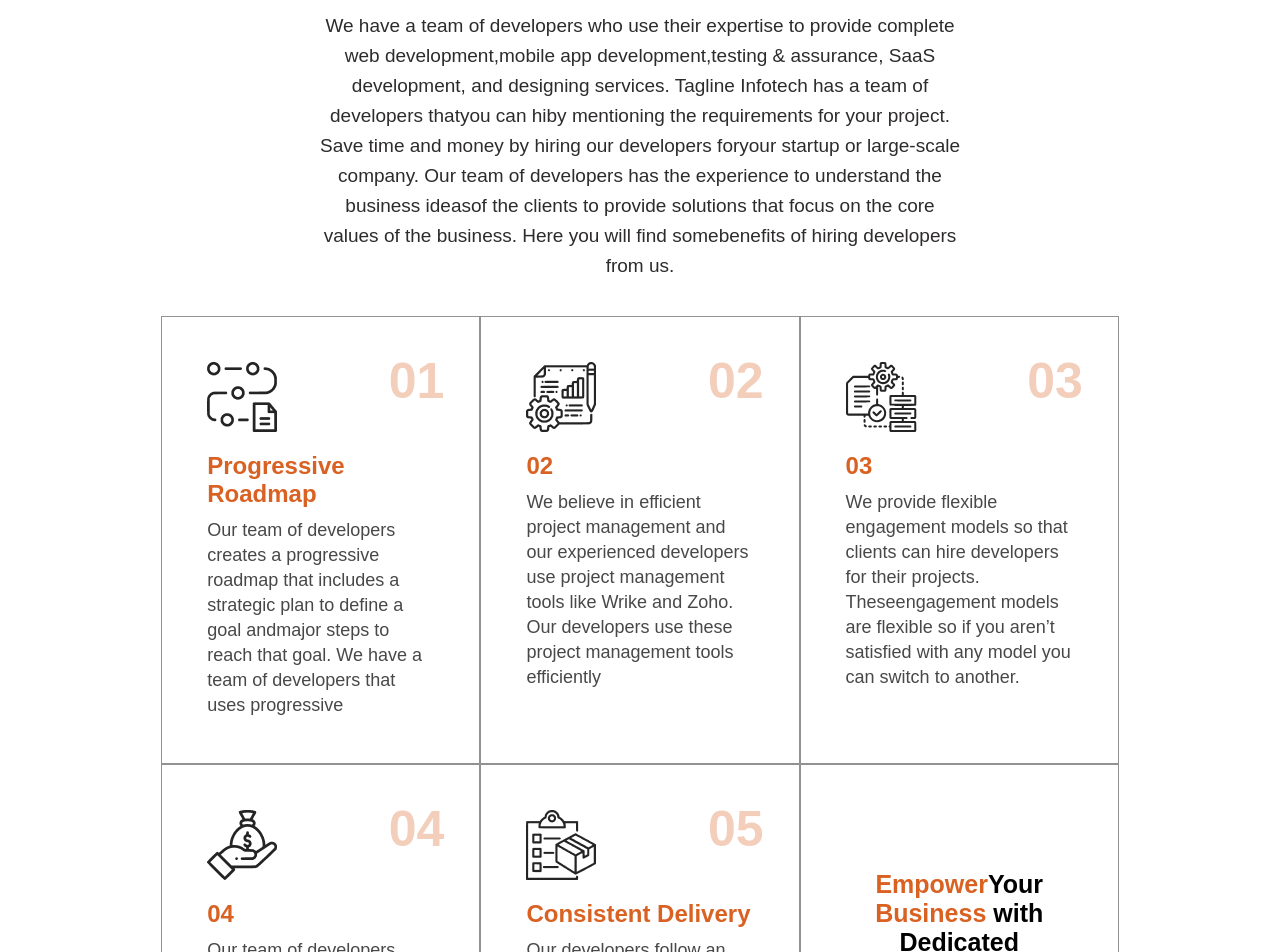
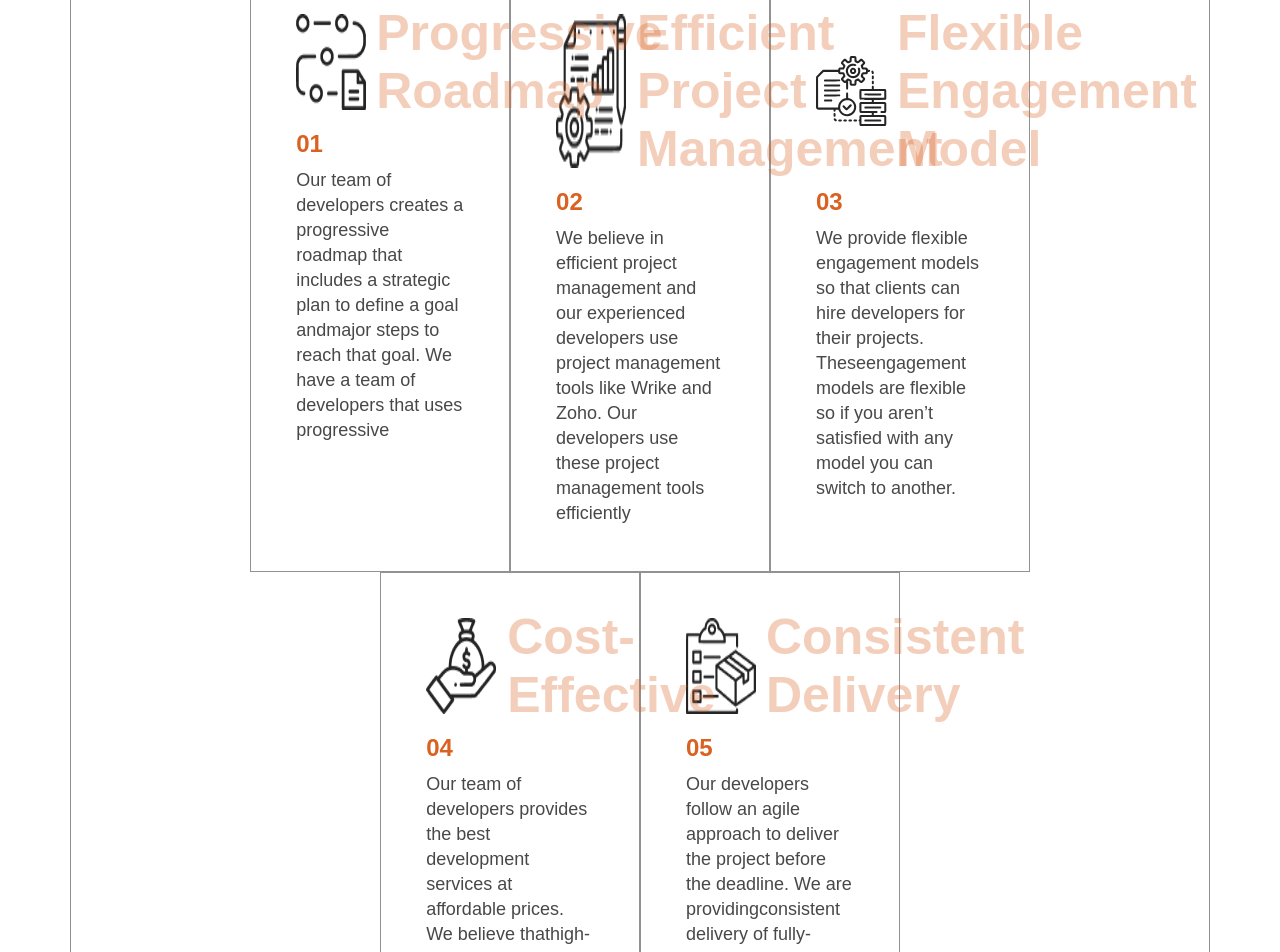
Before and after one commit to pratikg-tagline/angular-tagline, an Angular app: page / in a window 1280 px wide. Shown: the part 5160-6112 px from the top of the page. Built offline with nearby package versions, Linux system fonts and the light colour scheme.

Commit message:
Implement Whychoosetegline in project

```diff
--- a/src/app/app.component.html
+++ b/src/app/app.component.html
@@ -204,19 +204,21 @@
   <!-- ____________________________________________________________________ -->
 
 
-  <h1 class="taglinewhyhead">{{whytegline.teglinetitle}}</h1>
+  <!-- <h1 class="taglinewhyhead">{{whytegline.teglinetitle}}</h1>
   <span class="headerline"></span>
-  <p class="taglinewhyp">{{whytegline.teglinedescription}}</p>
+  <p class="taglinewhyp">{{whytegline.teglinedescription}}</p> -->
   <div class="empowers">
       <div class="empowerbox">
+        <app-why-tegline [infotech]="whytegline"></app-why-tegline>
           <div class="imgnumflex">
-              <img src={{whytegline.progressiveimg}}>
-              <h1>{{whytegline.progressiveheading}}</h1>
+
+               <!-- <img src={{whytegline.progressiveimg}}>
+              <h1>{{whytegline.progressiveheading}}</h1> -->
           </div>
-          <h2>{{whytegline.progressivetitle}}</h2>
-          <p>{{whytegline.progressivedescription}}</p>
+          <!-- <h2>{{whytegline.progressivetitle}}</h2>
+          <p>{{whytegline.progressivedescription}}</p> -->
       </div>
-      <div class="empowerbox">
+      <!-- <div class="empowerbox">
           <div class="imgnumflex">
               <img src={{whytegline.projectmanagementimg}}>
               <h1>{{whytegline.projectmanagementheading}}</h1>
@@ -247,12 +249,13 @@
           </div>
           <h2>{{whytegline.consistentdeliverytitle}}</h2>
           <p>{{whytegline.consistentdeliverydescription}}</p>
-      </div>
-      <div class="empowerbox lastempowerbox">
+      </div> -->
+      <!-- <div class="empowerbox lastempowerbox">
           <h1><span>{{whytegline.empower}}</span>{{whytegline.your}} <span>{{whytegline.business}}</span> {{whytegline.withdedicateddevelopers}}</h1>
           <button>{{whytegline.button}}</button>
-      </div>
+      </div> -->
   </div>
+
 
   <!-- ____________________________________________________________________ -->
 
--- a/src/app/app.component.scss
+++ b/src/app/app.component.scss
@@ -491,7 +491,7 @@ li:hover {
 }
 
 .empowers .empowerbox{
-    max-width: 28%;
+    // max-width: 28%;
     border: 1px solid #929292;
     padding: 35px;
 }
--- a/src/app/app.component.ts
+++ b/src/app/app.component.ts
@@ -414,41 +414,46 @@ export class AppComponent {
    img: '../assets/../assets/images/html5.png',
     heading: 'HTML 5',}
     ];
-  whytegline: Whytegline = {
-    teglinetitle: 'Why Choose Tagline Infotech ?',
-    teglinedescription:
-      'We have a team of developers who use their expertise to provide complete web development,mobile app development,testing & assurance, SaaS development, and designing services. Tagline Infotech has a team of developers thatyou can hiby mentioning the requirements for your project. Save time and money by hiring our developers foryour startup or large-scale company. Our team of developers has the experience to understand the business ideasof the clients to provide solutions that focus on the core values of the business. Here you will find somebenefits of hiring developers from us.',
-    progressiveimg: '../assets/../assets/images/choose-roadmap.png',
-    progressivetitle: 'Progressive Roadmap',
-    progressiveheading: '01',
-    progressivedescription:
+  whytegline = [{
+    // teglinetitle: 'Why Choose Tagline Infotech ?',
+    // teglinedescription:
+    //   'We have a team of developers who use their expertise to provide complete web development,mobile app development,testing & assurance, SaaS development, and designing services. Tagline Infotech has a team of developers thatyou can hiby mentioning the requirements for your project. Save time and money by hiring our developers foryour startup or large-scale company. Our team of developers has the experience to understand the business ideasof the clients to provide solutions that focus on the core values of the business. Here you will find somebenefits of hiring developers from us.',
+    img: '../assets/../assets/images/choose-roadmap.png',
+    title: 'Progressive Roadmap',
+    heading: '01',
+    description:
       'Our team of developers creates a progressive roadmap that includes a strategic plan to define a goal andmajor steps to reach that goal. We have a team of developers that uses progressive',
-    projectmanagementimg: '../assets/../assets/images/choose-project.png',
-    projectmanagementtitle: 'Efficient Project Management',
-    projectmanagementheading: '02',
-    projectmanagementdescription:
+  },{
+      img: '../assets/../assets/images/choose-project.png',
+    title: 'Efficient Project Management',
+    heading: '02',
+    description:
       'We believe in efficient project management and our experienced developers use project management tools like Wrike and Zoho. Our developers use these project management tools efficiently',
-    engagementmodelimg: '../assets/../assets/images/choose-flexible.svg',
-    engagementmodeltitle: 'Flexible Engagement Model',
-    engagementmodelheading: '03',
-    engagementmodeldescription:
+  },{
+    img: '../assets/../assets/images/choose-flexible.svg',
+    title: 'Flexible Engagement Model',
+    heading: '03',
+    description:
       'We provide flexible engagement models so that clients can hire developers for their projects. Theseengagement models are flexible so if you aren’t satisfied with any model you can switch to another.',
-    costeffectiveimg: '../assets/images/choose-cost.png',
-    costeffectivetitle: 'Cost-Effective',
-    costeffectiveheading: '04',
-    costeffectivedescription:
+  },{
+      img: '../assets/images/choose-cost.png',
+    title: 'Cost-Effective',
+    heading: '04',
+    description:
       'Our team of developers provides the best development services at affordable prices. We believe thathigh-quality solutions can be delivered at cost-effective prices and that’s why we provide different hiring',
-    consistentdeliveryimg: '../assets/images/choose-delivery.png',
-    consistentdeliverytitle: 'Consistent Delivery',
-    consistentdeliveryheading: '05',
-    consistentdeliverydescription:
+  },{
+      img: '../assets/images/choose-delivery.png',
+    title: 'Consistent Delivery',
+    heading: '05',
+    description:
       'Our developers follow an agile approach to deliver the project before the deadline. We are providingconsistent delivery of fully-featured projects as per the client’s requirements.',
-    empower: 'Empower',
-    your: 'Your ',
-    business: 'Business',
-    withdedicateddevelopers: 'with Dedicated Developers',
-    button: 'Talk to our Expert',
-  };
+   }]
+  //  empower: 'Empower',
+  //   your: 'Your ',
+  //   business: 'Business',
+  //   withdedicateddevelopers: 'with Dedicated Developers',
+  //   button: 'Talk to our Expert',
+  // };
   clientele: Clientele = {
     clienteletitle: 'Words From Our Clientele',
     clienteledescription1:
--- a/src/app/app.module.ts
+++ b/src/app/app.module.ts
@@ -8,6 +8,7 @@ import { ExperienceComponent } from './experience/experience.component';
 import { BackendComponent } from './backend/backend.component';
 import { FrontendComponent } from './frontend/frontend.component';
 import { TechnologyComponent } from './technology/technology.component';
+import { WhyTeglineComponent } from './why-tegline/why-tegline.component';
 
 @NgModule({
   declarations: [
@@ -16,7 +17,8 @@ import { TechnologyComponent } from './technology/technology.component';
     ExperienceComponent,
     BackendComponent,
     FrontendComponent,
-    TechnologyComponent
+    TechnologyComponent,
+    WhyTeglineComponent
   ],
   imports: [
     BrowserModule,
--- /dev/null
+++ b/src/app/why-tegline/why-tegline.component.html
@@ -0,0 +1,12 @@
+<div class="empowers">
+  <div class="empowerbox"*ngFor="let progressive of infotech">
+    <div class="imgnumflex" >
+      <img src="{{ progressive.img }}" />
+      <h1>{{ progressive.title }}</h1>
+      <!-- <h2>{{progressive.heading}}</h2>
+          <p>{{progressive.description}}</p>  -->
+    </div>
+    <h2>{{ progressive.heading }}</h2>
+    <p>{{ progressive.description }}</p>
+  </div>
+</div>
--- /dev/null
+++ b/src/app/why-tegline/why-tegline.component.scss
@@ -0,0 +1,118 @@
+.taglinewhyhead{
+    text-align: center;
+    margin-top: 60px;
+}
+
+.headerline{
+    display: flex;
+    justify-content: center;
+    width: 250px;
+    margin: auto;
+    margin-top: 20px;
+    height: 2px;
+    background: radial-gradient(50% 151250% at 50% -100%,#d96122 0%,rgba(255,255,255,0) 100%);
+}
+
+.taglinewhyp{
+    text-align: center;
+    margin: 30px 25%;
+    line-height: 30px;
+    color: rgb(45, 43, 43);
+    font-size: 19px;
+}
+
+.empowers{
+    display: flex;
+    flex-wrap: wrap;
+    justify-content: center;
+    margin: 35px 70px;
+
+
+
+}
+
+.empowers .empowerbox{
+   max-width: 28%;
+    border: 1px solid #929292;
+    padding: 35px;
+}
+
+.empowers .empowerbox .imgnumflex{
+    display: flex;
+    justify-content: space-between;
+}
+
+.empowers .empowerbox .imgnumflex h1{
+    color: #D96122;
+    opacity: 0.3;
+    font-size: 50px;
+}
+
+.empowers .empowerbox img{
+    margin: 10px;
+}
+.empowers .empowerbox h2{
+    color: #D96122;
+    margin: 10px;
+}
+
+.empowers .empowerbox p{
+    font-weight: 400;
+    font-size: 18px;
+    line-height: 25px;
+    color: #484848;
+    margin: 10px;
+
+}
+
+.empowerbox:first-child{
+    border-top: none;
+    border-left: none;
+}
+.empowerbox:nth-child(2){
+    border-top: none;
+}
+
+.empowerbox:nth-child(3){
+    border-top: none;
+    border-right: none;
+}
+
+.empowerbox:nth-child(4){
+    border-bottom: none;
+    border-left: none;
+}
+
+.empowerbox:nth-child(5){
+    border-bottom: none;
+}
+
+.empowerbox:nth-child(6){
+    border-bottom: none;
+    border-right: none;
+}
+
+.empowers .lastempowerbox h1{
+    font-size: 25px;
+    text-align: center;
+    margin-top: 70px;
+}
+
+.empowers .lastempowerbox span{
+    color: #D96122;
+}
+
+.empowers .lastempowerbox button{
+    background: #d96122;
+    font-weight: 500;
+    font-size:16px;
+    color: white;
+    border-radius: 5px;
+    padding: 17px;
+    border:1px solid #d96122;
+    cursor: pointer;
+    display: block;
+    margin: auto;
+    margin-top: 30px;
+    box-shadow: 0 5px 35px rgb(0 0 0 / 20%);
+}
--- /dev/null
+++ b/src/app/why-tegline/why-tegline.component.ts
@@ -0,0 +1,15 @@
+import { Component, Input, OnInit } from '@angular/core';
+
+@Component({
+  selector: 'app-why-tegline',
+  templateUrl: './why-tegline.component.html',
+  styleUrls: ['./why-tegline.component.scss']
+})
+export class WhyTeglineComponent implements OnInit {
+@Input() infotech:any;
+  constructor() { }
+
+  ngOnInit(): void {
+  }
+
+}
```
Also changed, not shown: 1 other file (tests, documents, lock files or other folders).
